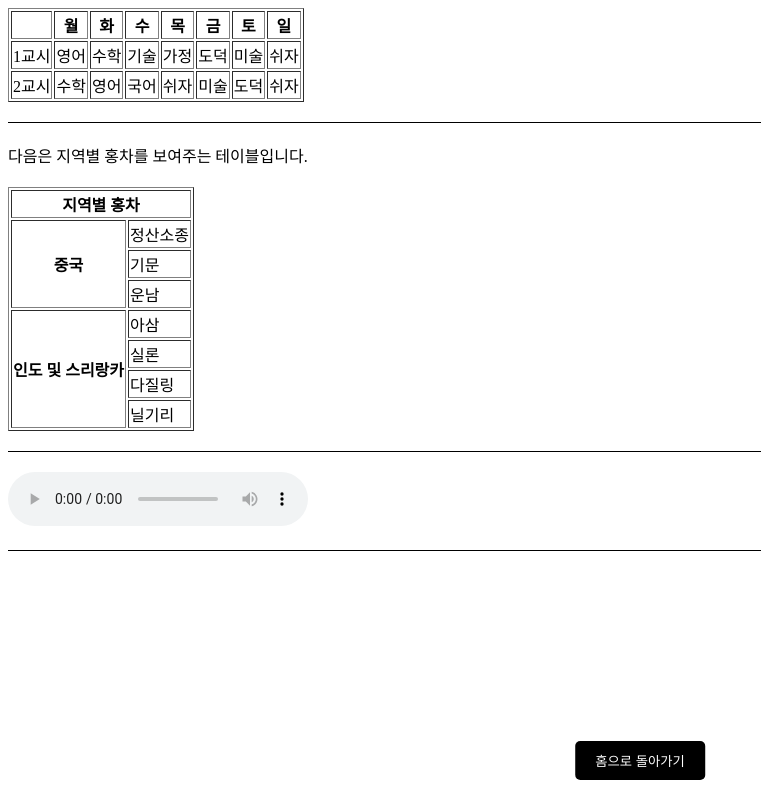
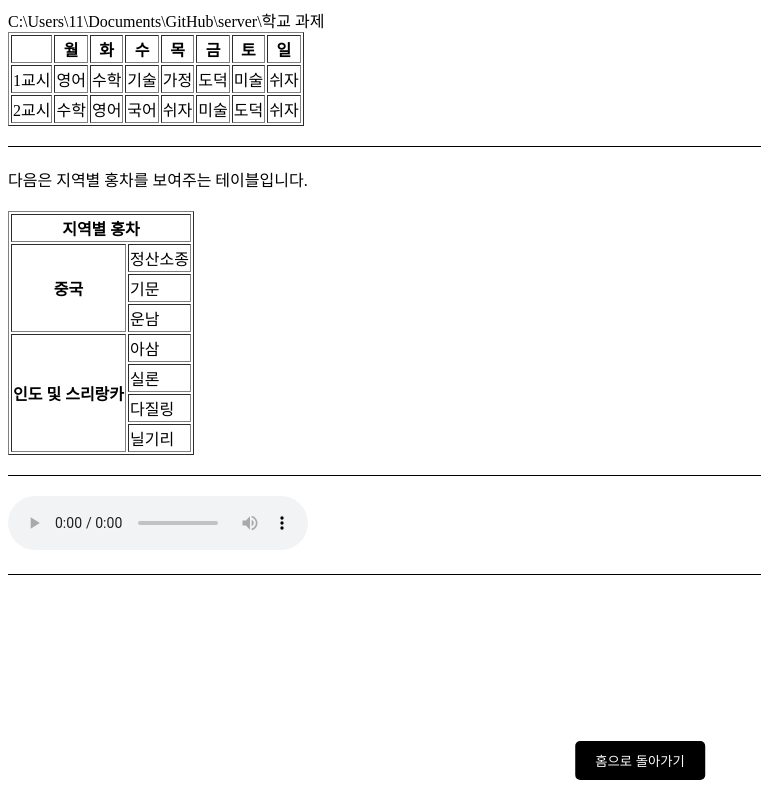
Before and after one commit to daebeobkim/server, a website: page 학교 과제/page2.html in a window 1280 px wide. Shown: the whole page, without its empty margins (0-761 px from the left). Drawn offline with Linux system fonts and the light colour scheme.

Commit message:
Update page2.html

```diff
--- a/학교 과제/page2.html
+++ b/학교 과제/page2.html
@@ -27,6 +27,7 @@
                 margin-bottom: 20px;
             }
         </style>
+        C:\Users\11\Documents\GitHub\server\학교 과제
     </head>
     <body>
         <table border="1">
```
